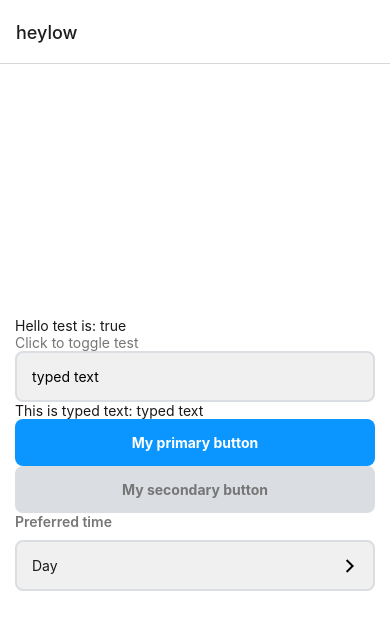
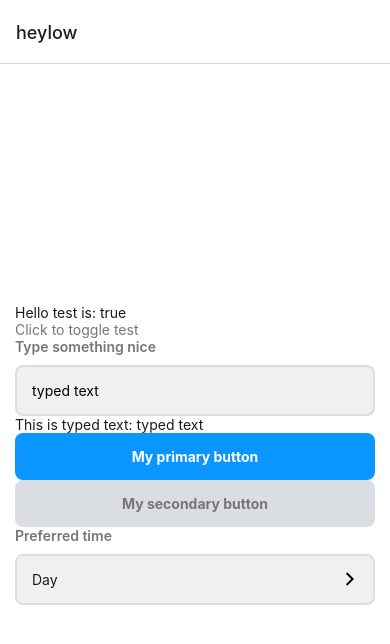
Before and after one commit to Poxie/translation-app-v2, a React Native app: screen /Home in a window 390 px wide. Shown: the top 644 px of the page. Built offline with nearby package versions, Linux system fonts and the light colour scheme.

Commit message:
Added input label

```diff
--- a/components/home/Home.tsx
+++ b/components/home/Home.tsx
@@ -37,6 +37,7 @@ export default function Home() {
                 </Text>
             </TouchableOpacity>
             <Input
+                label={'Type something nice'}
                 placeholder={'My nice input'}
                 onTextChange={setText}
                 defaultValue={text}
--- a/components/input/index.tsx
+++ b/components/input/index.tsx
@@ -1,17 +1,31 @@
-import { TextInput } from 'react-native';
+import { TextInput, View } from 'react-native';
+import { StyleProps } from 'react-native-reanimated';
 import layout from '../../constants/layout';
 import { useColors } from '../../hooks/useColors';
+import Text from '../text';
 
 export default function Input({
-    onTextChange, placeholder, defaultValue
+    onTextChange, placeholder, defaultValue,
+    label, containerStyle
 }: {
     onTextChange: (text: string) => void;
     placeholder?: string;
     defaultValue?: string;
+    label?: string;
+    containerStyle?: StyleProps;
 }) {
-    const { background: { secondary, tertiary } } = useColors();
+    const { background: { secondary, tertiary }, text: { secondary: textSecondary } } = useColors();
 
     return(
+        <View style={containerStyle}>
+            {label && (
+                <Text style={{
+                    color: textSecondary,
+                    ...styles.label
+                }}>
+                    {label}
+                </Text>
+            )}
             <TextInput
                 defaultValue={defaultValue || ''}
                 placeholder={placeholder}
@@ -19,17 +33,22 @@ export default function Input({
                 style={{
                     backgroundColor: secondary,
                     borderColor: tertiary,
-                ...styles.container
+                    ...styles.input
                 }}
             />
+        </View>
     )
 }
 
 const styles = {
-    container: {
+    input: {
         width: '100%',
         padding: layout.spacing.primary,
-        borderWidth: 2,
+        borderWidth: layout.borderWidth.primary,
         borderRadius: layout.borderRadius.secondary
+    },
+    label: {
+        marginBottom: layout.spacing.secondary,
+        fontWeight: '600' as '600'
     }
 }
```
Lines whose indentation alone changed are shown as unchanged.
